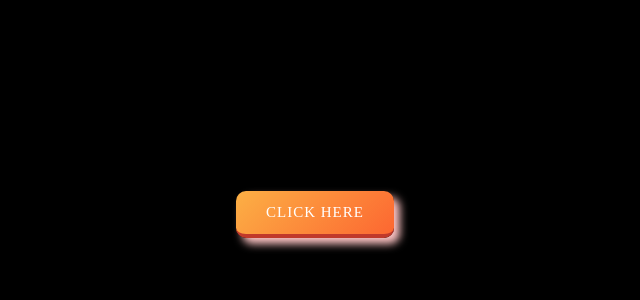
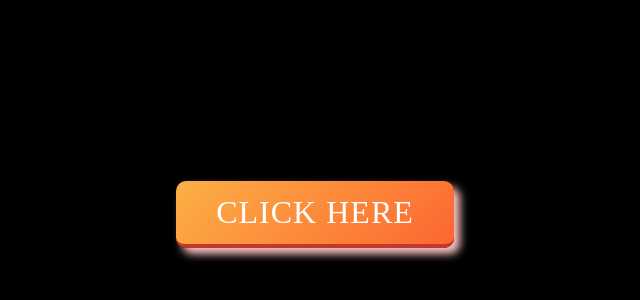
Before and after one commit to mind-flayers/Thank-you, a plain HTML site: page index.html in a window 1280 px wide. Shown: the part 186-486 px from the top of the page, without its empty margins (325-965 px from the left). Drawn offline with Linux system fonts and the light colour scheme.

Commit message:
Update styles.css

```diff
--- a/styles.css
+++ b/styles.css
@@ -18,8 +18,8 @@ button#click-button {
   color: #FFF;
   text-transform: uppercase;
   border: 0;
-  padding: 13px 30px;
-  font-size: 15px;
+  padding: 13px 40px;
+  font-size: 2rem;
   animation: Gradient 10s ease infinite;
   border-radius: 10px;
   border-bottom: 4px solid #c0392b;
```
